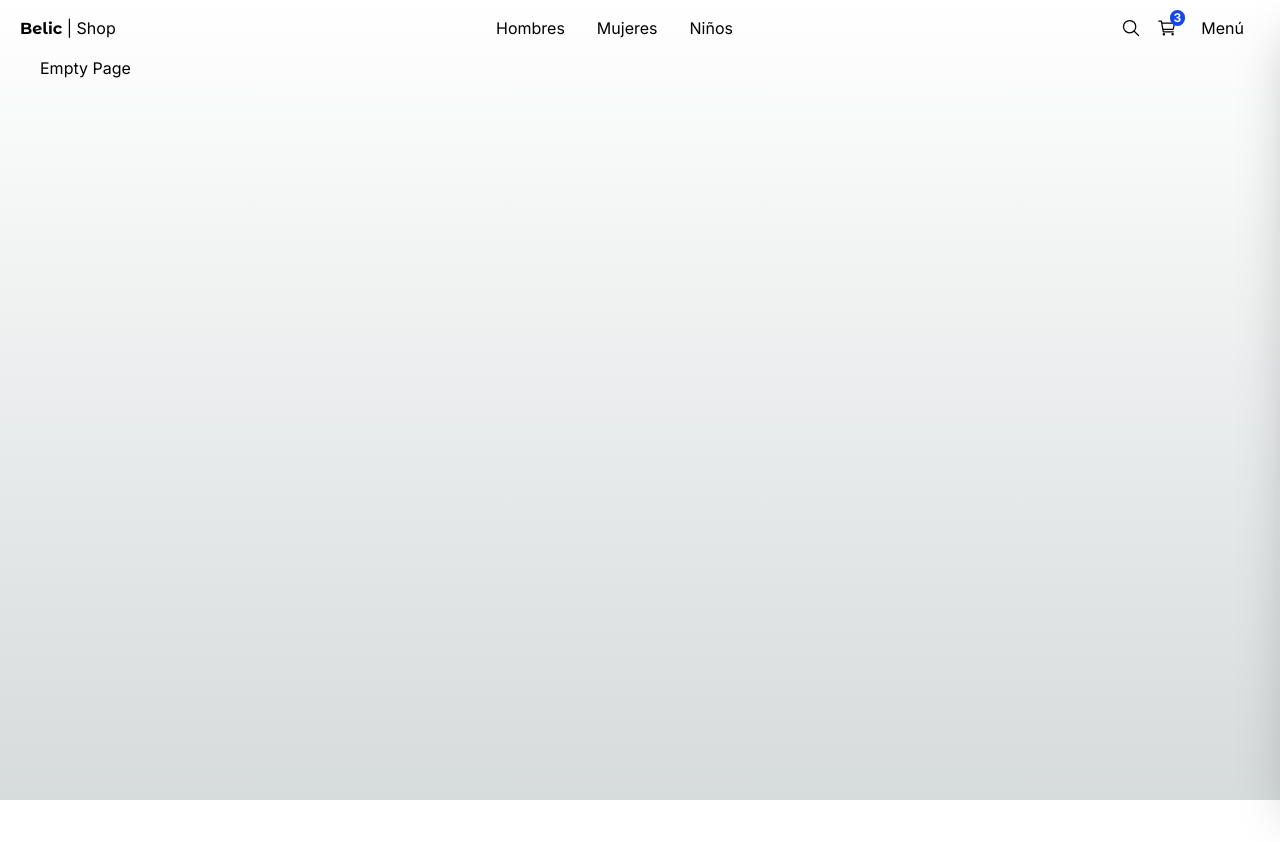
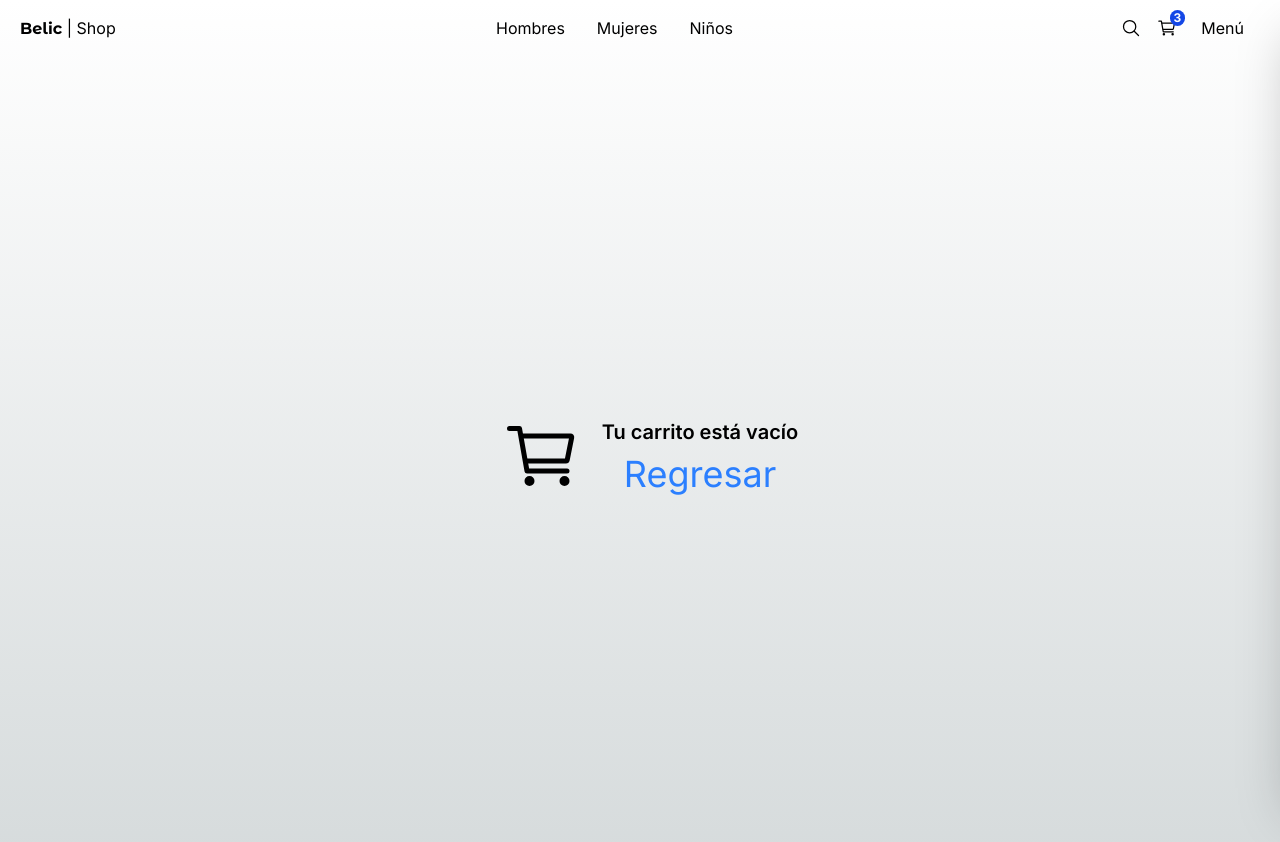
Before and after one commit to sazukeR/belic-shop, a Next.js app: page /empty in a window 1280 px wide. Shown: the top 842 px of the page. Before the commit the page ends 800 px from the top, so only its background shows below. Built offline with nearby package versions, Linux system fonts and the light colour scheme.

Commit message:
Add empty cart page

```diff
--- a/src/app/(shop)/empty/page.tsx
+++ b/src/app/(shop)/empty/page.tsx
@@ -1,7 +1,18 @@
+import Link from "next/link";
+import { IoCartOutline } from "react-icons/io5";
+
 export default function EmptyPage() {
  return (
-  <div>
-   <h1>Empty Page</h1>
+  <div className="flex justify-center items-center h-[800px]">
+   <IoCartOutline size={80} className="mx-5" />
+
+   <div className="flex flex-col items-center">
+    <h1 className="text-xl font-semibold">Tu carrito está vacío</h1>
+
+    <Link href="/" className="text-blue-500 mt-2 text-4xl">
+     Regresar
+    </Link>
+   </div>
   </div>
  );
 }
```
